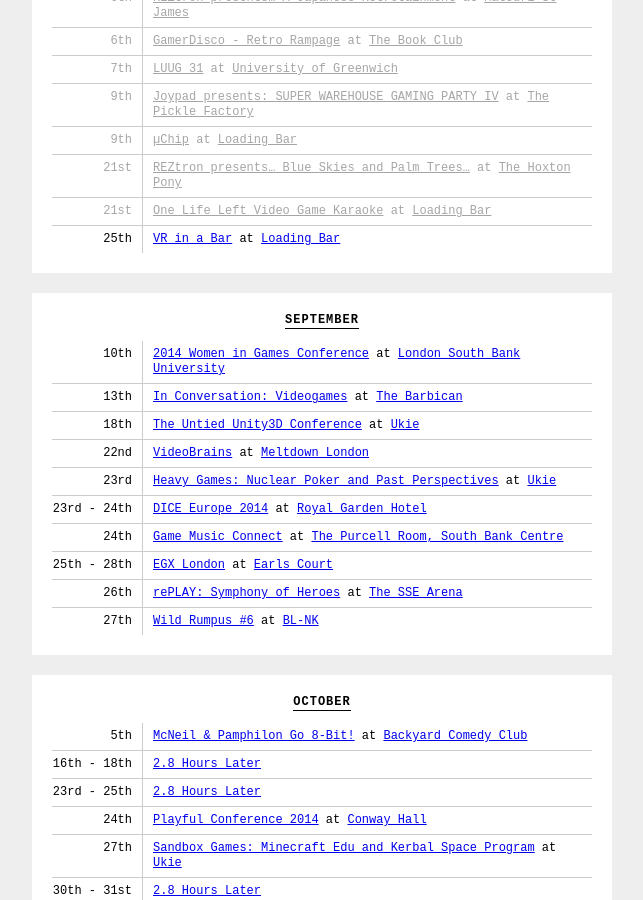
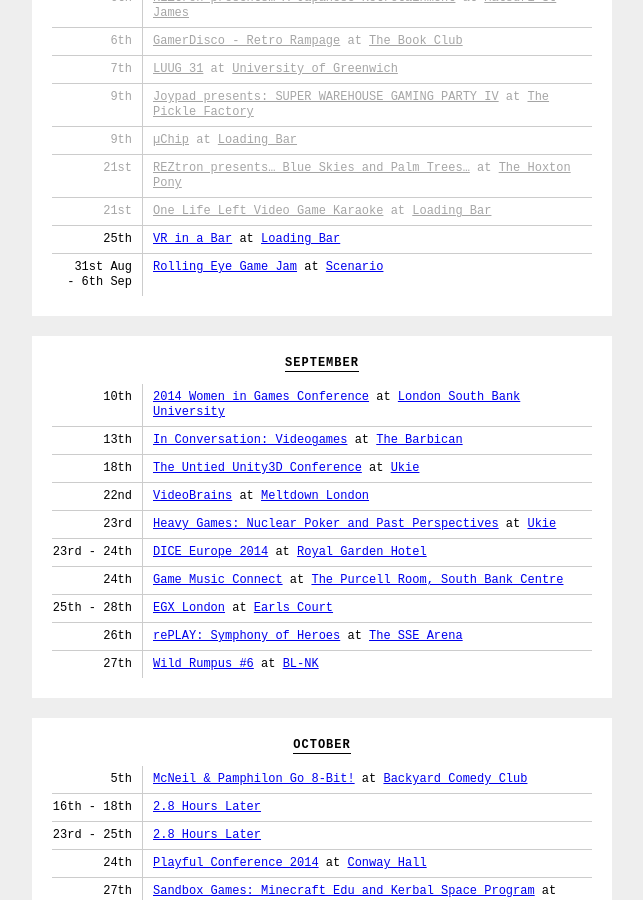
Before and after one commit to thomasmarshall/londongamediary.com, a Jekyll site: the page built from index.html, in a window 1280 px wide and 900 px high, scrolled down 435 px. Shown: the whole window, without its empty margins (318-961 px from the left). Built offline with Jekyll 4.4.1, drawn with Linux system fonts in a browser that asks for light colours; nearby versions of some CDN libraries.

Commit message:
Update events.yml

```diff
--- a/_data/events.yml
+++ b/_data/events.yml
@@ -73,6 +73,12 @@
   link: "http://www.eventbrite.co.uk/e/vr-in-a-bar-again-tickets-12445730515"
   location: "[Loading Bar](http://barscenario.co.uk/)"
   date: 2014-08-25
+
+- title: "Rolling Eye Game Jam"
+  link: "https://rollingeye.eventbrite.co.uk/"
+  location: "[Scenario](http://barscenario.co.uk/)"
+  starts_at: 2014-08-31
+  ends_at: 2014-09-06
 
 
 # September
```
